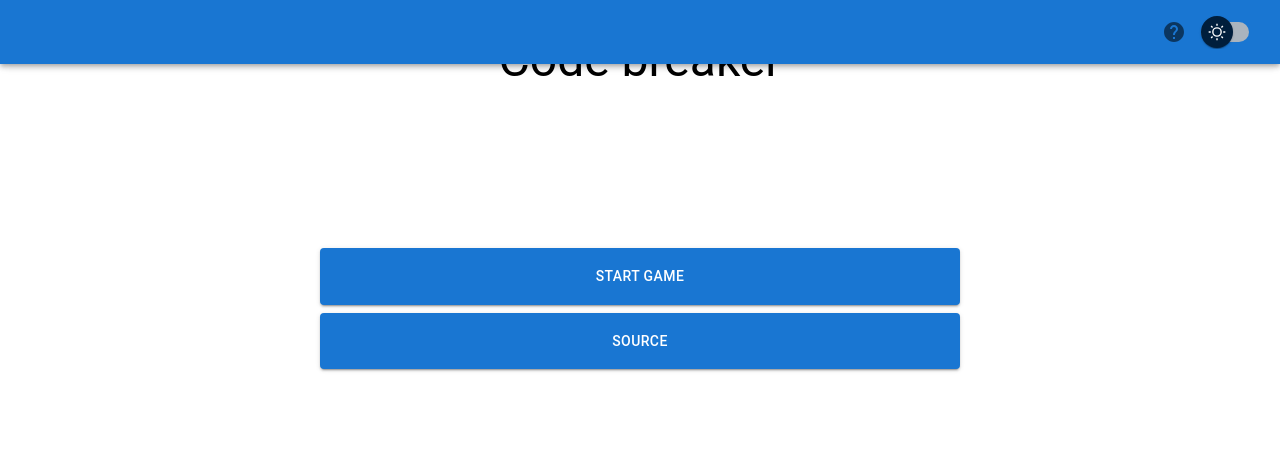
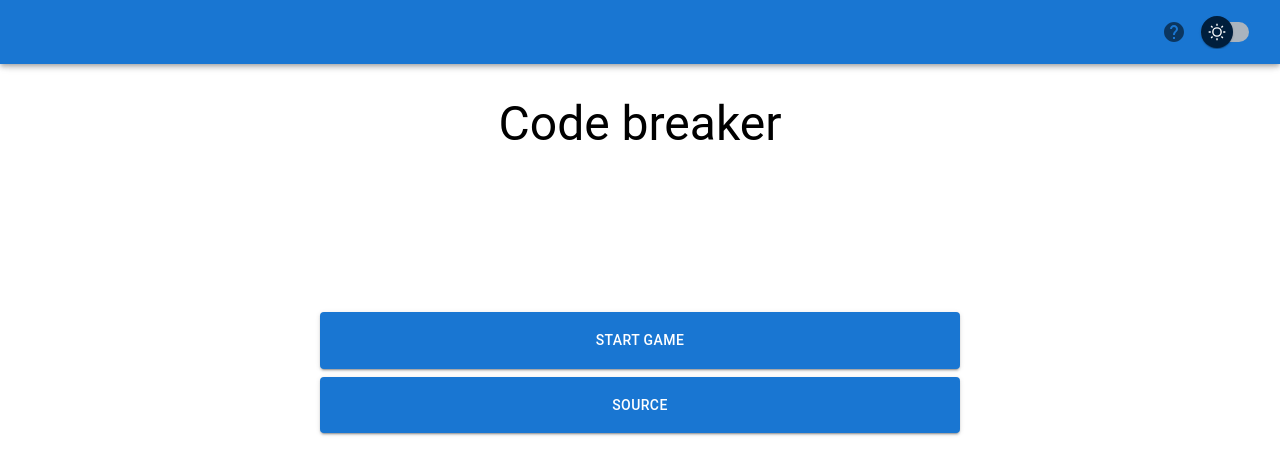
Before and after one commit to magnus-schj/code-breaker, a React (Vite) app: page / in a window 1280 px wide. Shown: the top 474 px of the page. Built offline with nearby package versions, Linux system fonts and the light colour scheme.

Commit message:
margin from appbar

```diff
--- a/src/App.css
+++ b/src/App.css
@@ -5,6 +5,7 @@
   justify-content: first baseline;
   height: 100vh;
   text-align: center;
+  margin-top: 4rem;
   padding: 2rem;
 }
 
--- a/src/themes.ts
+++ b/src/themes.ts
@@ -14,3 +14,9 @@ export const theme = createTheme({
     },
   },
 });
+
+export const darkTheme = createTheme({
+  palette: {
+    mode: "dark",
+  },
+});
```
